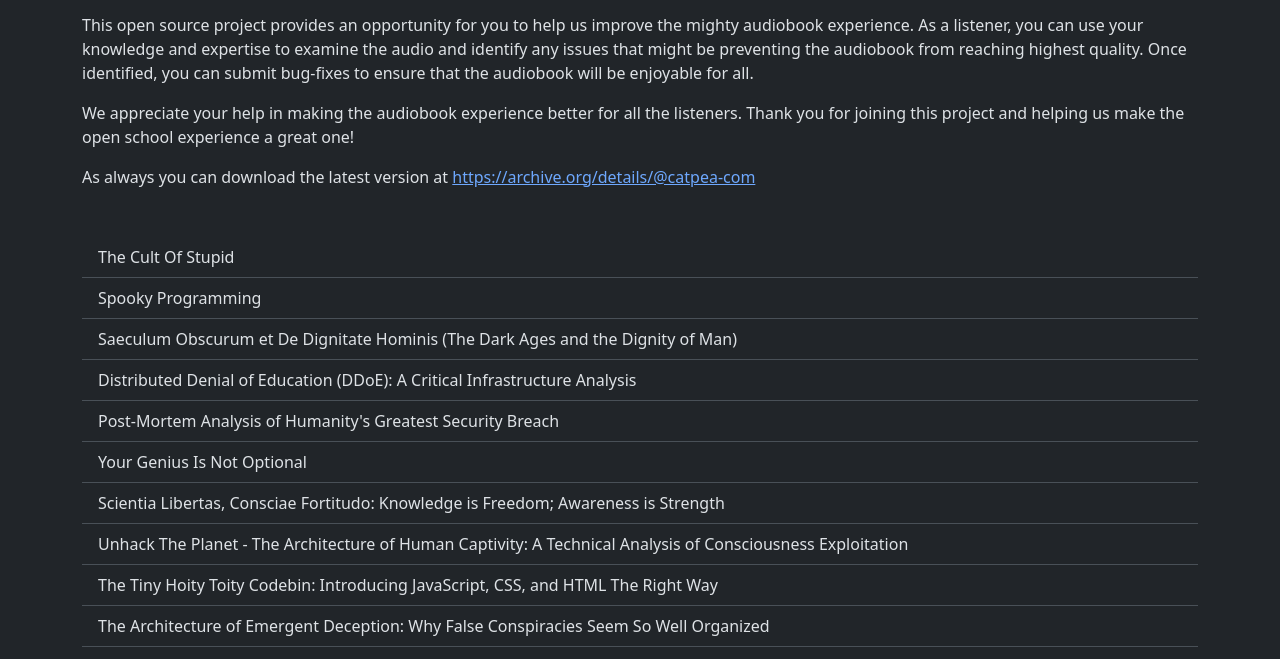
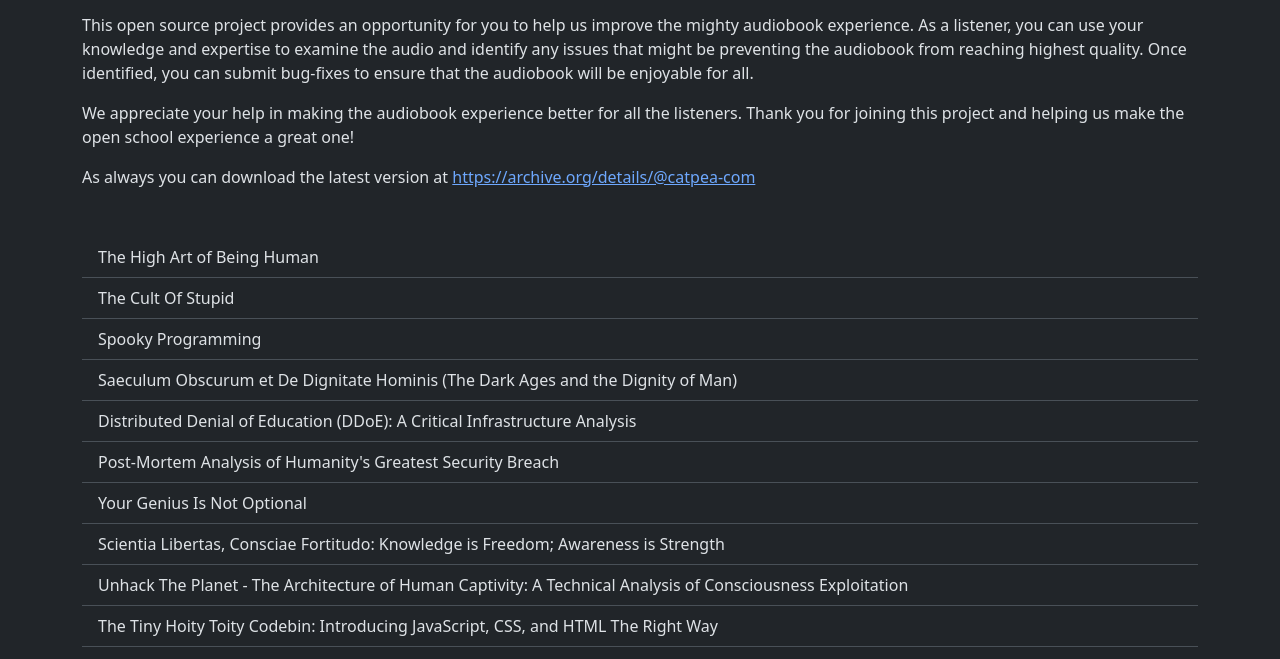
Before and after one commit to catpea/chapter-14, a plain HTML site: page docs/index.html in a window 1280 px wide. Shown: the part 141-800 px from the top of the page. Drawn offline with nearby package versions, Linux system fonts and the light colour scheme.

Commit message:
Chapter Content Update

```diff
--- a/docs/index.html
+++ b/docs/index.html
@@ -21,7 +21,8 @@
 
 
         <ul class="list-group list-group-flush mt-5">
-        <a href="poem-2045.mp3" class="list-group-item list-group-item-action">The Cult Of Stupid</a>
+        <a href="poem-2046.mp3" class="list-group-item list-group-item-action">The High Art of Being Human</a>
+<a href="poem-2045.mp3" class="list-group-item list-group-item-action">The Cult Of Stupid</a>
 <a href="poem-2044.mp3" class="list-group-item list-group-item-action">Spooky Programming</a>
 <a href="poem-2043.mp3" class="list-group-item list-group-item-action">Saeculum Obscurum et De Dignitate Hominis (The Dark Ages and the Dignity of Man)</a>
 <a href="poem-2042.mp3" class="list-group-item list-group-item-action">Distributed Denial of Education (DDoE): A Critical Infrastructure Analysis</a>
```
Also changed, not shown: 2 other files.
